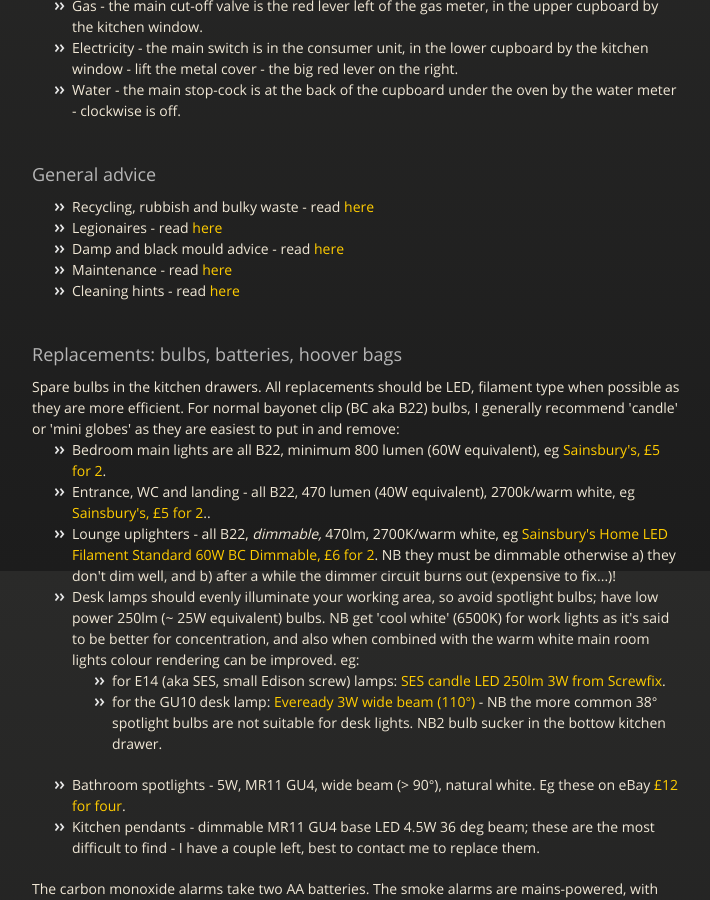
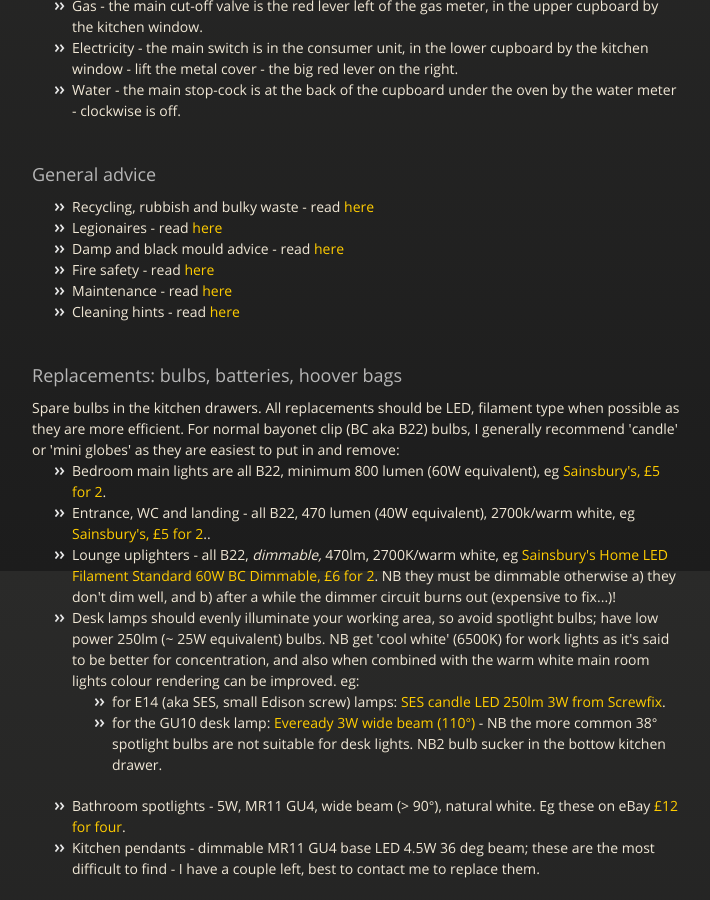
Before and after one commit to owenlydiard/3ibc, a Jekyll site: the page built from index.html, in a window 1280 px wide and 900 px high, scrolled down 329 px. Shown: the whole window, without its empty margins (283-993 px from the left). Built offline with Jekyll 4.4.1, drawn with Linux system fonts in a browser that asks for light colours; nearby versions of some CDN libraries.

Commit message:
Tenants' guide now Advice for tenants; extra fire safety bit too.

```diff
--- a/index.html
+++ b/index.html
@@ -20,11 +20,12 @@
 <br>
 <h3>General advice</h3>
 <ul>
-<li>Recycling, rubbish and bulky waste - read <a href='docs/IBC-tenants_guide~Apr2026.pdf#page=2'>here</a></li>
-<li>Legionaires - read <a href='docs/IBC-tenants_guide~Apr2026.pdf#page=3'>here</a></li>
-<li>Damp and black mould advice - read <a href='docs/IBC-tenants_guide~Apr2026.pdf#page=4'>here</a></li>
-<li>Maintenance - read <a href='docs/IBC-tenants_guide~Apr2026.pdf#page=6'>here</a></li>
-<li>Cleaning hints - read <a href='docs/IBC-tenants_guide~Apr2026.pdf#page=7'>here</a></li>
+<li>Recycling, rubbish and bulky waste - read <a href='docs/IBC-advice_for_tenants~Apr2026.pdf#page=2'>here</a></li>
+<li>Legionaires - read <a href='docs/IBC-advice_for_tenants~Apr2026.pdf#page=3'>here</a></li>
+<li>Damp and black mould advice - read <a href='docs/IBC-advice_for_tenants~Apr2026.pdf#page=4'>here</a></li>
+<li>Fire safety - read <a href='docs/IBC-advice_for_tenants~Apr2026.pdf#page=6'>here</a></li>
+<li>Maintenance - read <a href='docs/IBC-advice_for_tenants~Apr2026.pdf#page=7'>here</a></li>
+<li>Cleaning hints - read <a href='docs/IBC-advice_for_tenants~Apr2026.pdf#page=8'>here</a></li>
 </ul>
 
 <br>
```
Also changed, not shown: 1 other file.
